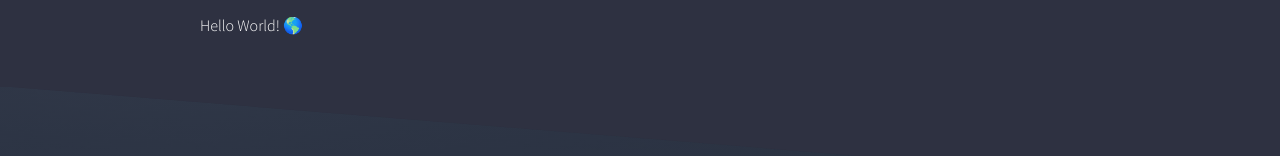
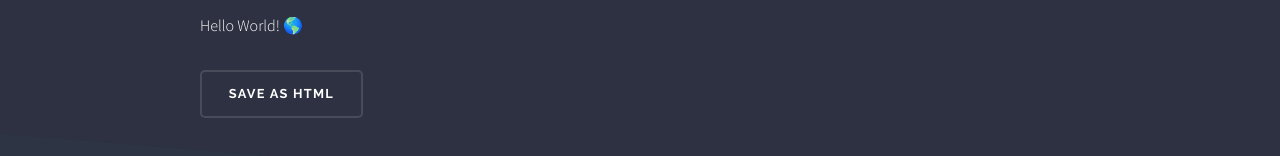
Before and after one commit to Virloxx/travel-blog-cms, a Next.js app: page /postEditor in a window 1280 px wide. Shown: the part 460-616 px from the top of the page. Built offline with nearby package versions, Linux system fonts and the light colour scheme.

Commit message:
Add working post saving

```diff
--- a/src/components/editor/tiptap.jsx
+++ b/src/components/editor/tiptap.jsx
@@ -1,56 +1,93 @@
-'use client'
+'use client';
 
-import { useEditor, EditorContent, BubbleMenu } from '@tiptap/react'
-import StarterKit from '@tiptap/starter-kit'
-import styles from '../../app/ui/editor.module.css'
+import { useEditor, EditorContent, BubbleMenu } from '@tiptap/react';
+import StarterKit from '@tiptap/starter-kit';
+import styles from '../../app/ui/editor.module.css';
 
 const Tiptap = () => {
   const editor = useEditor({
     extensions: [
       StarterKit.configure({
         heading: {
-                levels: [1, 2, 3]
+          levels: [1, 2, 3],
         },
-    })],
-    content: '<p>Hello World! 🌎️</p>',
-  })
+      }),
+    ],
+    content: '<p>Hello World! 🌎️</p>', // Initial content
+  });
+
+  // Save content as HTML
+  const savePostAsHTML = async () => {
+    if (!editor) return;
+
+    const contentHTML = editor.getHTML(); // Get the editor's content as HTML
+    console.log('Saving the following HTML:', contentHTML);
+
+    // Make an API call to save the HTML content
+    try {
+      const response = await fetch('/api/post_create', {
+        method: 'POST',
+        headers: { 'Content-Type': 'application/json' },
+        body: JSON.stringify({
+          title: 'My Post Title', // Replace with dynamic input if needed
+          thumbnail_img: 'https://plus.unsplash.com/premium_photo-1680284197408-0f83f185818b?q=80&w=2070&auto=format&fit=crop&ixlib=rb-4.0.3&ixid=M3wxMjA3fDB8MHxwaG90by1wYWdlfHx8fGVufDB8fHx8fA%3D%3D', // Replace with dynamic URL if needed
+          short_description: 'Short description here', // Replace with dynamic input if needed
+          content: contentHTML, // Save the content as HTML
+        }),
+      });
+
+      const data = await response.json();
+      if (response.ok) {
+        alert('Post saved successfully!');
+        console.log('Post created:', data.post);
+      } else {
+        console.error('Error saving post:', data.error);
+        alert('Failed to save the post!');
+      }
+    } catch (error) {
+      console.error('Error:', error);
+      alert('An error occurred while saving the post.');
+    }
+  };
 
   return (
     <>
-        {editor && <BubbleMenu editor={editor} tippyOptions={{ duration: 100 }}>
+      {editor && (
+        <BubbleMenu editor={editor} tippyOptions={{ duration: 100 }}>
           <div className={styles.bubblemenu}>
             <button
               onClick={() => editor.chain().focus().toggleBold().run()}
-                    className={editor.isActive('bold') ? styles.isactive : ""}
+              className={editor.isActive('bold') ? styles.isactive : ''}
             >
               B
             </button>
             <button
               onClick={() => editor.chain().focus().toggleItalic().run()}
-                    className={editor.isActive('italic') ? styles.isactive : ""}
+              className={editor.isActive('italic') ? styles.isactive : ''}
             >
               I
             </button>
             <button
               onClick={() => editor.chain().focus().toggleStrike().run()}
-                    className={editor.isActive('strike') ? styles.isactive : ""}
+              className={editor.isActive('strike') ? styles.isactive : ''}
             >
               -s-
             </button>
             <button
               onClick={() => editor.chain().focus().toggleBlockquote().run()}
-                    className={editor.isActive('blockquote') ? styles.isactive : ""}
+              className={editor.isActive('blockquote') ? styles.isactive : ''}
             >
               " "
             </button>
           </div>
         </BubbleMenu>
-}
+      )}
       <EditorContent editor={editor} />
+      <button onClick={savePostAsHTML} className={styles.saveButton}>
+        Save as HTML
+      </button>
     </>
-  )
+  );
+};
 
-
-}
-
-export default Tiptap
+export default Tiptap;
--- /dev/null
+++ b/src/pages/api/post_create.js
@@ -0,0 +1,33 @@
+import { PrismaClient } from '@prisma/client';
+
+const prisma = new PrismaClient();
+
+export default async function handler(req, res) {
+  if (req.method === 'POST') {
+    const { title, thumbnail_img, short_description, content } = req.body;
+
+    if (!title || !thumbnail_img || !short_description || !content) {
+      return res.status(400).json({ error: 'Missing required fields' });
+    }
+
+    try {
+      const post = await prisma.post.create({
+        data: {
+          title,
+          thumbnail_img,
+          short_description,
+          content,
+          created_at: new Date(),
+          edited_at: new Date(),
+        },
+      });
+
+      return res.status(201).json({ message: 'Post created successfully', post });
+    } catch (error) {
+      console.error('Error creating post:', error);
+      return res.status(500).json({ error: 'Failed to create post' });
+    }
+  } else {
+    return res.status(405).json({ error: 'Method not allowed' });
+  }
+}
```
Also changed, not shown: 2 other files (tests, documents, lock files or other folders). Lines whose indentation alone changed are shown as unchanged.
